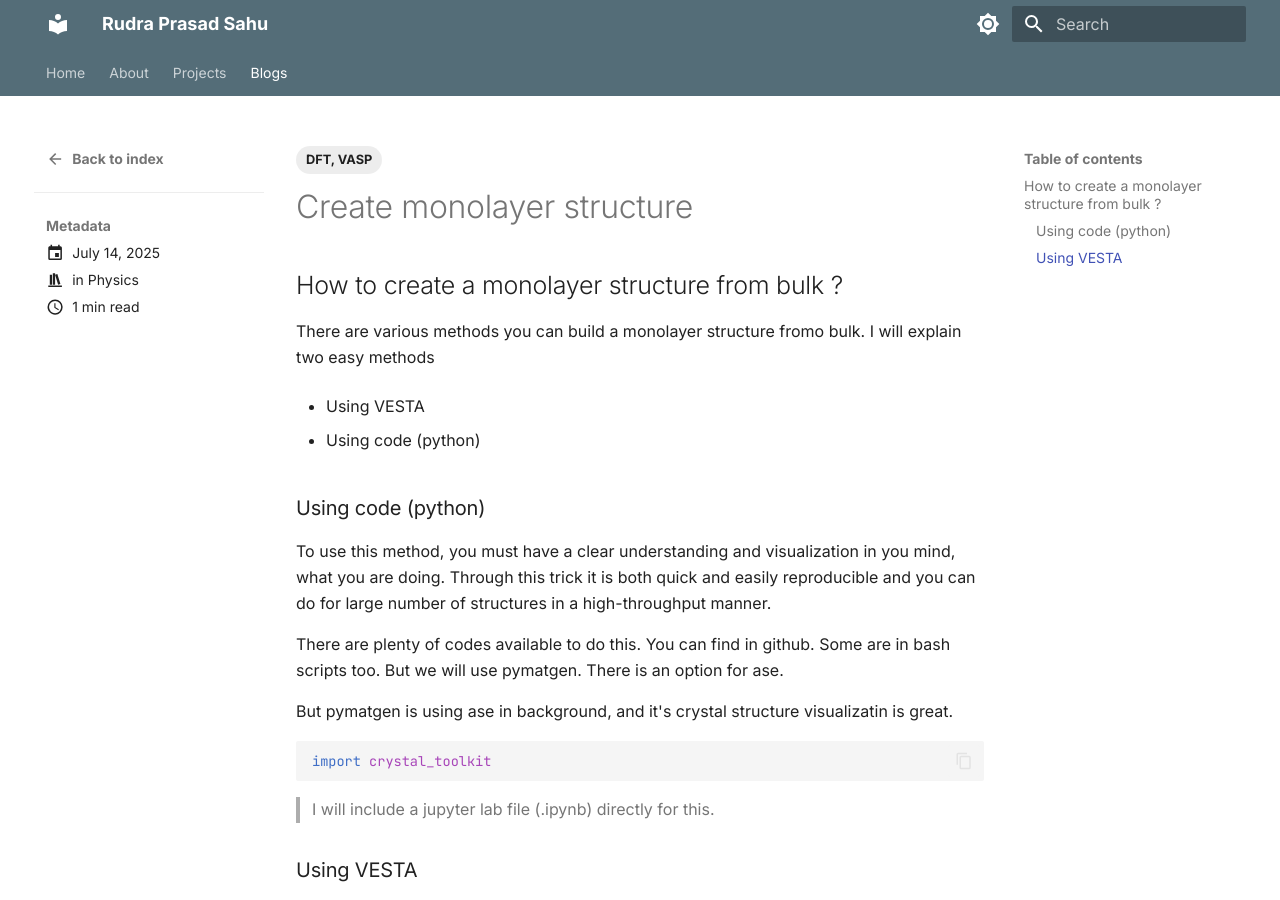
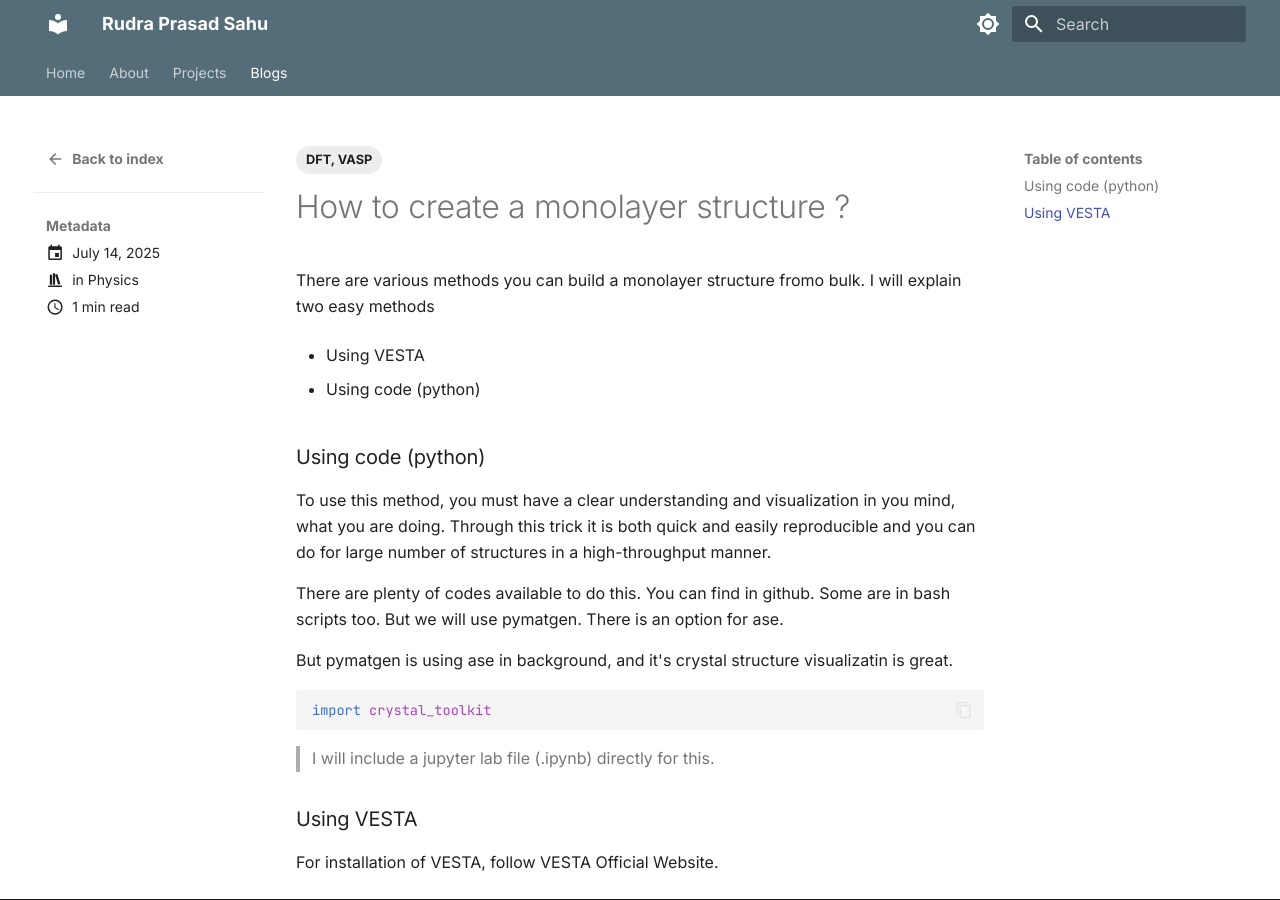
Before and after one commit to rudraprsd/rudraprsd.github.io, an MkDocs documentation site: the page built from docs/blog/posts/create_monolayer_structure.md, in a window 1280 px wide. Built offline with MkDocs 1.6.1 and Material for MkDocs 9.7.7, drawn with Linux system fonts in a browser that asks for light colours.

```diff
--- a/docs/blog/posts/create_monolayer_structure.md
+++ b/docs/blog/posts/create_monolayer_structure.md
@@ -6,7 +6,7 @@
     - DFT, VASP
 ---
 
-## How to create a monolayer structure from bulk ?
+# How to create a monolayer structure ?
 
 <!-- more -->
 
```
Also changed, not shown: docs/blog/posts/machine_learning_00.md (added, +17 -0 lines), 1 other file.
